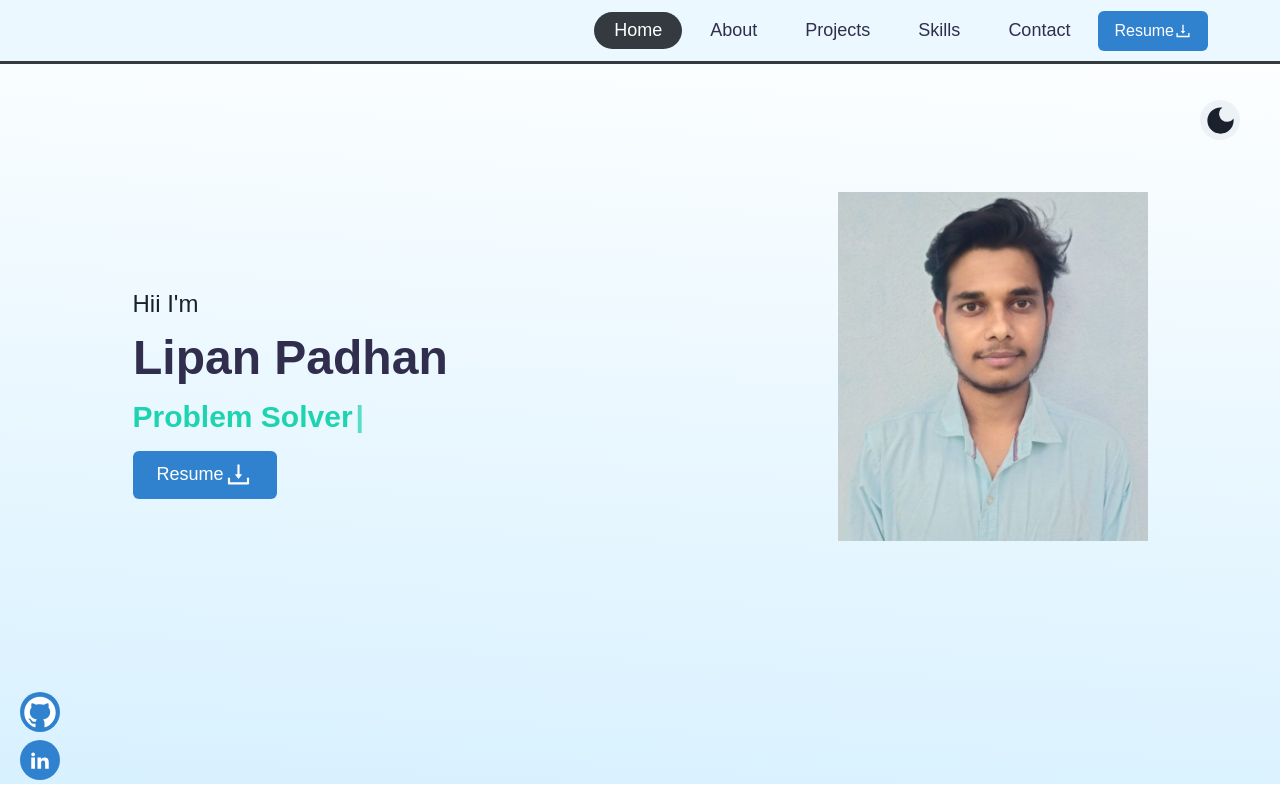
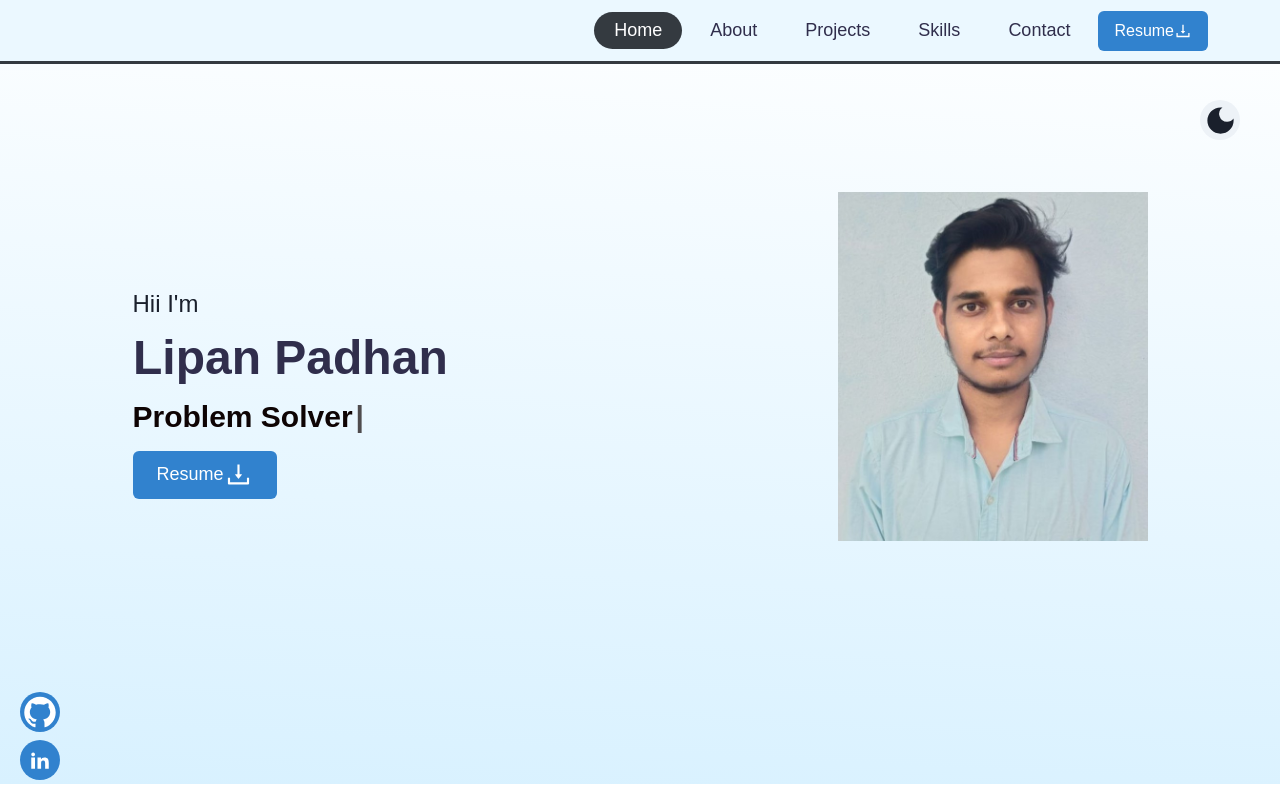
Before and after one commit to lipan1437/lipan1437.github.io, a React (Create React App) app: page / in a window 1280 px wide. Shown: the top 800 px of the page. Built offline with nearby package versions, Linux system fonts and the light colour scheme; grey boxes are pictures that could not be loaded.

Commit message:
changes color

```diff
--- a/src/pages/Contact.jsx
+++ b/src/pages/Contact.jsx
@@ -263,8 +263,8 @@ const Contact = () => {
                           onClick={SendMail}
                           variant="solid"
                           fontWeight="medium"
-                          color="white"
-                          colorScheme="green"
+                          color="black"
+                          colorScheme="cyan"
                         >
                           Send Message
                         </Button>
--- a/src/pages/Hero.jsx
+++ b/src/pages/Hero.jsx
@@ -36,7 +36,7 @@ const Hero = () => {
 
   const bg = useColorModeValue(
     "linear-gradient(3deg, rgba(216,241,255,1) 0%, rgba(175,188,255,0) 100%)",
-    "linear-gradient(221deg, rgba(14,4,4,1) 0%, rgba(61,61,61,1) 51%, rgba(64,64,64,1) 60%, rgba(55,55,55,1) 70%, rgba(14,4,4,1) 100%)"
+    "linear-gradient(221deg, #0e0404 0%, rgba(61,61,61,1) 51%, rgba(64,64,64,1) 60%, rgba(55,55,55,1) 70%, rgba(14,4,4,1) 100%)"
   );
 
   const HeroImage = useColorModeValue(hero, hero);
@@ -47,7 +47,7 @@ const Hero = () => {
     "linear(to-b, #ffdda1, #b07844)"
   );
 
-  const txtWriter = useColorModeValue("#1dd3b0", "white");
+  const txtWriter = useColorModeValue("#0e0404", "white");
 
   const buttonColor = useColorModeValue(
     "#01497c",
```
